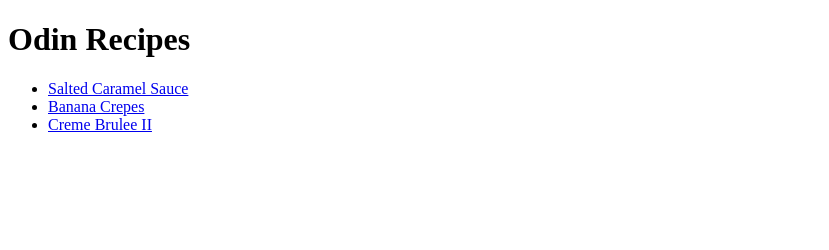
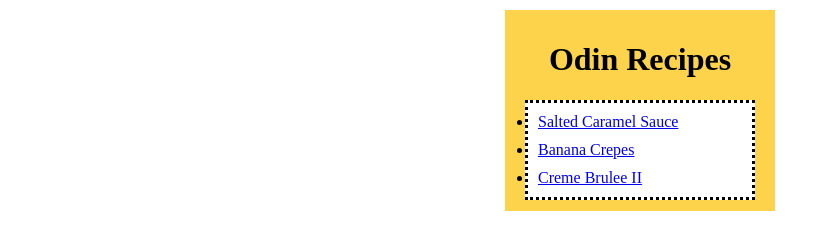
Before and after one commit to Patrick048/odin-recipes, a plain HTML site: page index.html in a window 1280 px wide. Shown: the whole page, without its empty margins (0-829 px from the left). Drawn offline with Linux system fonts and the light colour scheme.

Commit message:
Add to index.html and add rules to style.css
Link style.css to index.html
Add <div> tag
Add rules to style.css

```diff
--- a/index.html
+++ b/index.html
@@ -5,14 +5,15 @@
     <meta charset="UTF-8">
     <title>Odin Recipes</title>
   </head>
-
+    <link rel="stylesheet" href="style.css">
   <body>
+    <div>
       <h1>Odin Recipes</h1>
-
       <ul>
         <li><a href="recipes/salted-caramel-sauce.html">Salted Caramel Sauce</a></li>
         <li><a href="recipes/banana-crepes.html">Banana Crepes</a></li>
         <li><a href="recipes/creme-brulee-II.html">Creme Brulee II</a></li>
       </ul>
+    </div>
   </body>
 </html>
--- a/style.css
+++ b/style.css
@@ -0,0 +1,25 @@
+body {
+  background: #fff;
+}
+
+div {
+  width: 250px;
+  background: #fcd34b;
+  margin: 10px auto;
+  padding: 10px 10px 1px;
+}
+
+h1 {
+  text-align: center;
+}
+
+ul {
+  border: 3px dotted black;
+  background: #fff;
+  margin: 10px;
+  padding: 5px;
+}
+
+li {
+  padding: 5px;
+}
```
Lines whose indentation alone changed are shown as unchanged.
